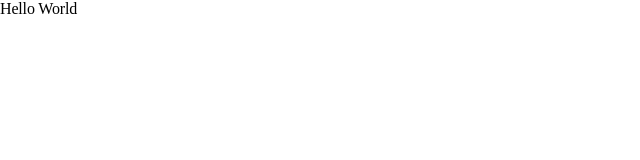
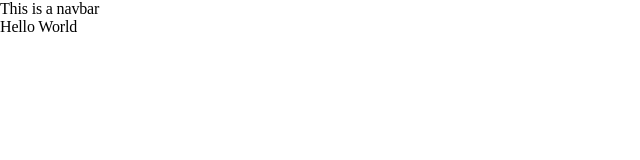
Before and after one commit to Pedromigacz/frontend-mentor-one, a Next.js app: page / in a window 1280 px wide. Shown: the top 160 px of the page, without its empty margins (0-640 px from the left). Built offline with nearby package versions, Linux system fonts and the light colour scheme.

Commit message:
add navbar component

```diff
--- /dev/null
+++ b/components/shared/Navbar.tsx
@@ -0,0 +1,5 @@
+const Navbar = (): JSX.Element => {
+  return <header>This is a navbar</header>;
+};
+
+export default Navbar;
--- a/pages/_app.tsx
+++ b/pages/_app.tsx
@@ -1,3 +1,4 @@
+import Navbar from '@/components/shared/Navbar';
 import GlobalStyle from '@/components/styles/globa';
 import Variables from '@/components/styles/variables';
 import type { AppProps } from 'next/app';
@@ -7,6 +8,7 @@ export default function App({ Component, pageProps }: AppProps) {
     <>
       <GlobalStyle />
       <Variables />
+      <Navbar />
       <Component {...pageProps} />
     </>
   );
```
